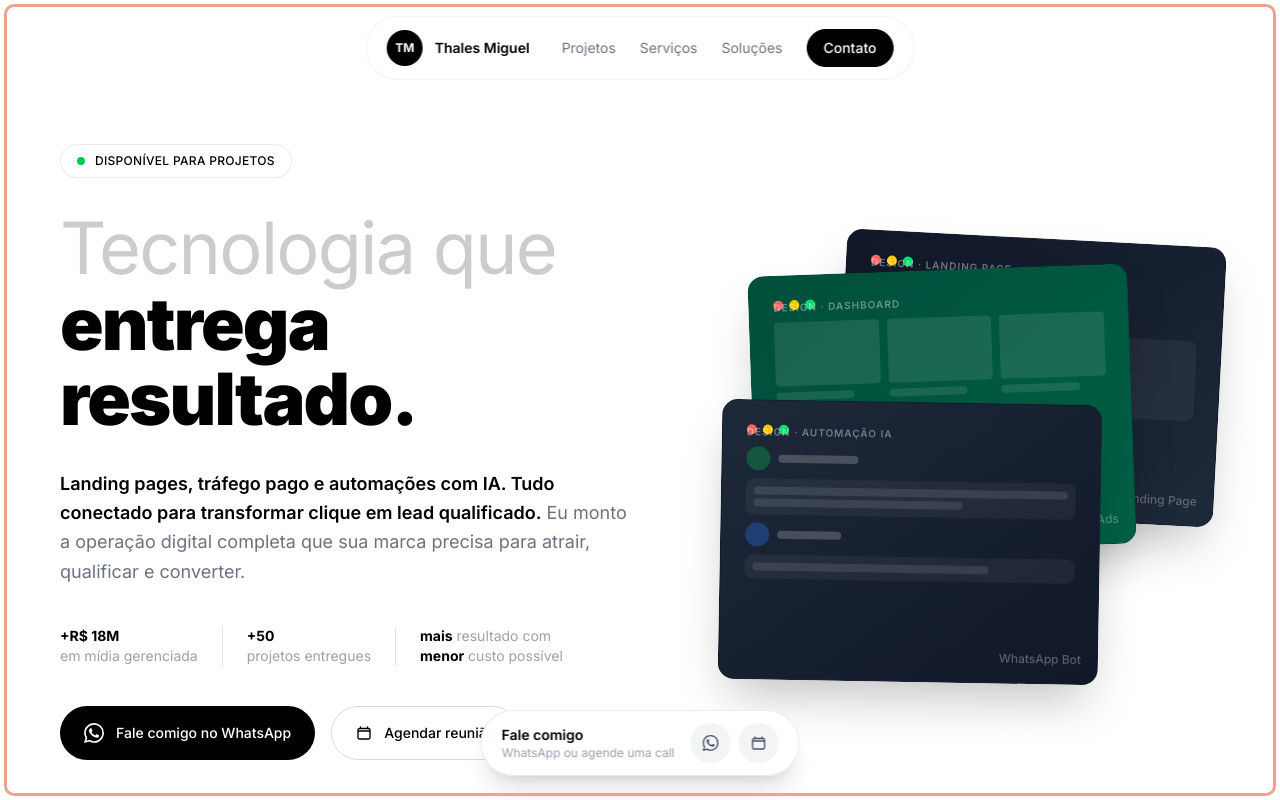
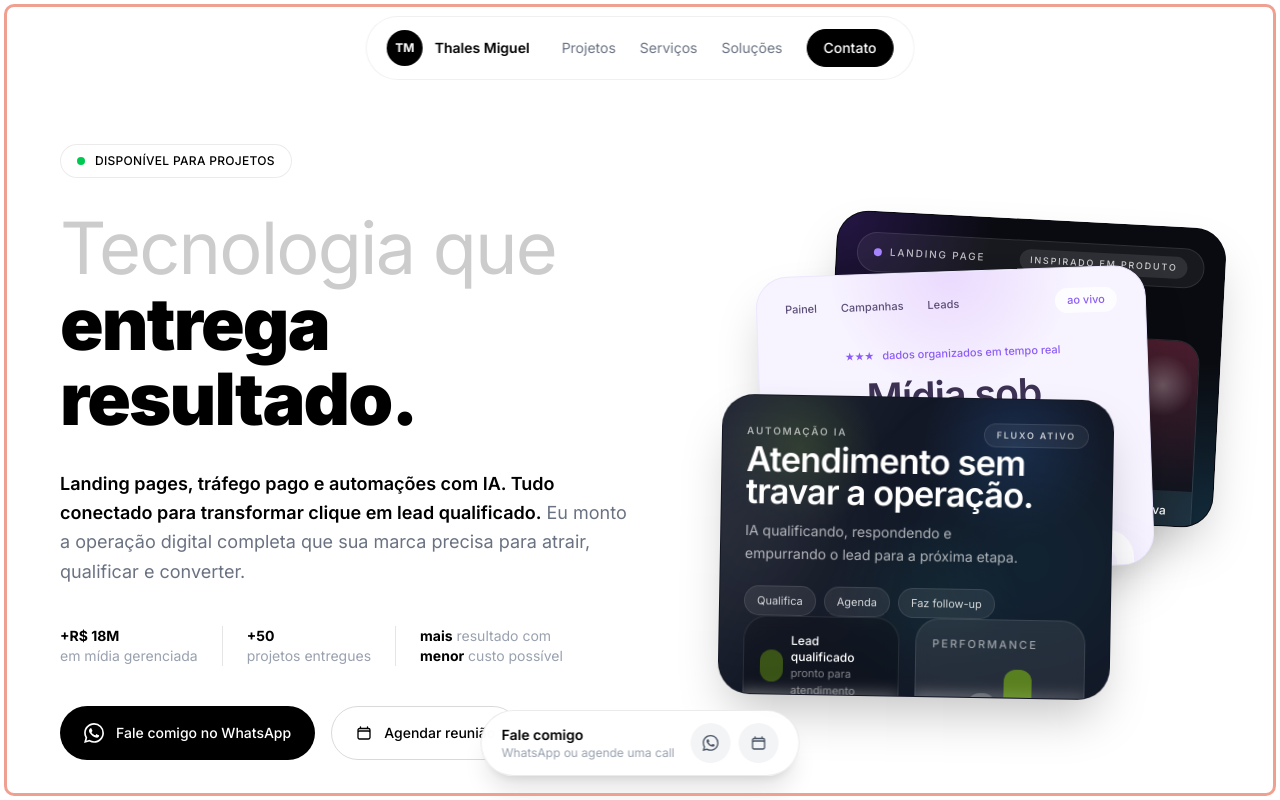
Before and after one commit to Rodriguestmo/portifolio, a Next.js app: page / in a window 1280 px wide. Shown: the top 800 px of the page. Built offline with nearby package versions, Linux system fonts and the light colour scheme.

Commit message:
refine hero preview cards

```diff
--- a/app/components/Hero.tsx
+++ b/app/components/Hero.tsx
@@ -99,30 +99,62 @@ export default function Hero() {
 
           {/* Right — Project Mockups Stack */}
           <div className="relative hidden lg:block">
-            <div className="relative h-[460px]">
+            <div className="relative h-[490px]">
               {/* Card 1 - back */}
               <motion.div
                 initial={false}
                 animate={{ opacity: 1, x: 0, rotate: 3 }}
                 transition={{ type: "spring", damping: 25, stiffness: 180, delay: 0.4 }}
-                className="absolute top-4 right-0 h-[280px] w-[380px] overflow-hidden rounded-2xl border border-black/8 bg-gradient-to-br from-gray-900 to-gray-800 p-6 shadow-2xl"
+                className="absolute top-3 right-0 h-[300px] w-[390px] overflow-hidden rounded-[2rem] border border-black/8 bg-[#0a0b11] p-5 shadow-2xl"
               >
-                <div className="mb-3 flex gap-1.5">
-                  <div className="h-2.5 w-2.5 rounded-full bg-red-400" />
-                  <div className="h-2.5 w-2.5 rounded-full bg-yellow-400" />
-                  <div className="h-2.5 w-2.5 rounded-full bg-green-400" />
+                <div className="absolute inset-0 bg-[radial-gradient(circle_at_top_left,rgba(124,58,237,0.24),transparent_32%),radial-gradient(circle_at_bottom_right,rgba(56,189,248,0.18),transparent_34%)]" />
+                <div className="relative flex items-center justify-between rounded-full border border-white/10 bg-white/6 px-4 py-2 text-[10px] font-medium tracking-[0.18em] text-white/70 uppercase">
+                  <div className="flex items-center gap-2">
+                    <span className="h-2 w-2 rounded-full bg-violet-400" />
+                    Landing page
                   </div>
-                <div className="space-y-2">
-                  <div className="h-3 w-3/4 rounded bg-white/10" />
-                  <div className="h-3 w-1/2 rounded bg-white/10" />
-                  <div className="mt-4 h-20 rounded-lg bg-white/5" />
-                  <div className="h-3 w-2/3 rounded bg-white/10" />
+                  <span className="rounded-full bg-white/10 px-2.5 py-1 text-[9px] text-white/75">
+                    Inspirado em produto
+                  </span>
                 </div>
-                <div className="absolute top-6 left-6 text-[10px] font-semibold tracking-widest text-white/40 uppercase">
-                  Design · Landing Page
+
+                <div className="relative mt-5 grid grid-cols-[1fr_0.88fr] gap-4">
+                  <div>
+                    <span className="inline-flex rounded-full border border-white/10 bg-white/5 px-3 py-1 text-[10px] font-medium text-white/70">
+                      Oferta clara + CTA forte
+                    </span>
+                    <p className="mt-4 max-w-[12ch] text-[2rem] leading-[0.96] font-semibold tracking-tight text-white">
+                      Páginas feitas para vender.
+                    </p>
+                    <p className="mt-3 max-w-[18ch] text-sm leading-relaxed text-white/60">
+                      Estrutura comercial, prova e agenda pensadas para tráfego.
+                    </p>
+                    <div className="mt-5 flex gap-2">
+                      <span className="rounded-full bg-violet-500 px-3 py-2 text-[11px] font-medium text-white">
+                        Ver estrutura
+                      </span>
+                      <span className="rounded-full border border-white/12 px-3 py-2 text-[11px] font-medium text-white/72">
+                        Agendar
+                      </span>
                     </div>
-                <div className="absolute bottom-4 right-4 text-xs font-medium text-white/30">
-                  Landing Page
+                  </div>
+
+                  <div className="grid grid-cols-2 gap-3 pt-2">
+                    <div className="overflow-hidden rounded-[1.5rem] border border-white/8 bg-white/6">
+                      <div className="h-[150px] bg-[radial-gradient(circle_at_50%_35%,rgba(255,255,255,0.22),transparent_30%),linear-gradient(180deg,#263248_0%,#10141f_100%)]" />
+                      <div className="px-3 py-3">
+                        <p className="text-xs font-medium text-white">Oferta</p>
+                        <p className="mt-1 text-[11px] text-white/55">Headline e CTA</p>
+                      </div>
+                    </div>
+                    <div className="mt-6 overflow-hidden rounded-[1.5rem] border border-white/8 bg-white/6">
+                      <div className="h-[150px] bg-[radial-gradient(circle_at_50%_30%,rgba(255,255,255,0.26),transparent_28%),linear-gradient(180deg,#4a1d2d_0%,#12151f_100%)]" />
+                      <div className="px-3 py-3">
+                        <p className="text-xs font-medium text-white">Prova</p>
+                        <p className="mt-1 text-[11px] text-white/55">Autoridade visual</p>
+                      </div>
+                    </div>
+                  </div>
                 </div>
               </motion.div>
 
@@ -131,32 +163,70 @@ export default function Hero() {
                 initial={false}
                 animate={{ opacity: 1, x: 0, rotate: -2 }}
                 transition={{ type: "spring", damping: 25, stiffness: 180, delay: 0.55 }}
-                className="absolute top-12 left-8 h-[280px] w-[380px] overflow-hidden rounded-2xl border border-black/8 bg-gradient-to-br from-emerald-900 to-emerald-800 p-6 shadow-2xl"
+                className="absolute top-16 left-10 h-[300px] w-[390px] overflow-hidden rounded-[2rem] border border-[#ece7ff] bg-[#f7f3ff] p-5 shadow-2xl"
               >
-                <div className="mb-3 flex gap-1.5">
-                  <div className="h-2.5 w-2.5 rounded-full bg-red-400" />
-                  <div className="h-2.5 w-2.5 rounded-full bg-yellow-400" />
-                  <div className="h-2.5 w-2.5 rounded-full bg-green-400" />
+                <div className="absolute inset-0 bg-[radial-gradient(circle_at_top_center,rgba(168,85,247,0.16),transparent_34%),radial-gradient(circle_at_bottom_left,rgba(59,130,246,0.14),transparent_40%)]" />
+                <div className="relative flex items-center justify-between px-2 text-[11px] font-medium text-[#5b4e77]">
+                  <div className="flex gap-6">
+                    <span>Painel</span>
+                    <span>Campanhas</span>
+                    <span>Leads</span>
                   </div>
-                <div className="absolute top-6 left-6 text-[10px] font-semibold tracking-widest text-white/40 uppercase">
-                  Design · Dashboard
+                  <span className="rounded-full bg-white/80 px-3 py-1 text-[#8b5cf6]">
+                    ao vivo
+                  </span>
                 </div>
-                <div className="grid grid-cols-3 gap-2">
-                  <div className="space-y-1.5">
-                    <div className="h-16 rounded bg-white/10" />
-                    <div className="h-2 w-3/4 rounded bg-white/10" />
+
+                <div className="relative mt-7 text-center">
+                  <div className="flex items-center justify-center gap-2 text-[11px] font-medium text-[#8b5cf6]">
+                    <span>★★★</span>
+                    <span>dados organizados em tempo real</span>
                   </div>
-                  <div className="space-y-1.5">
-                    <div className="h-16 rounded bg-white/10" />
-                    <div className="h-2 w-3/4 rounded bg-white/10" />
+                  <p className="mx-auto mt-4 max-w-[10ch] text-[2.45rem] leading-[0.92] font-semibold tracking-tight text-[#3c3153]">
+                    Mídia sob controle.
+                  </p>
+                  <p className="mx-auto mt-3 max-w-[24ch] text-sm leading-relaxed text-[#8b82a0]">
+                    Dashboard, leitura de funil e operação guiada por dados.
+                  </p>
                 </div>
-                  <div className="space-y-1.5">
-                    <div className="h-16 rounded bg-white/10" />
-                    <div className="h-2 w-3/4 rounded bg-white/10" />
+
+                <div className="relative mt-7 overflow-hidden rounded-[1.7rem] border border-white/80 bg-white/75 p-4 shadow-[0_22px_50px_rgba(157,120,255,0.14)] backdrop-blur">
+                  <div className="grid grid-cols-[70px_1fr] gap-4">
+                    <div className="rounded-[1.2rem] bg-[#f4f0ff] p-3">
+                      <div className="h-4 w-9 rounded bg-[#ddd3ff]" />
+                      <div className="mt-3 space-y-2">
+                        <div className="h-2 w-full rounded bg-[#e7defd]" />
+                        <div className="h-2 w-4/5 rounded bg-[#e7defd]" />
+                        <div className="h-2 w-3/5 rounded bg-[#e7defd]" />
                       </div>
                     </div>
-                <div className="absolute bottom-4 right-4 text-xs font-medium text-white/30">
-                  Dashboard Ads
+                    <div>
+                      <div className="grid grid-cols-3 gap-2">
+                        <div className="rounded-2xl bg-[#f6f1ff] p-3">
+                          <div className="h-2 w-10 rounded bg-[#c4b5fd]" />
+                          <div className="mt-3 h-11 rounded-xl bg-[#ddd6fe]" />
+                        </div>
+                        <div className="rounded-2xl bg-[#f8f5ff] p-3">
+                          <div className="h-2 w-10 rounded bg-[#c4b5fd]" />
+                          <div className="mt-3 h-11 rounded-xl bg-[#ede9fe]" />
+                        </div>
+                        <div className="rounded-2xl bg-[#f6f1ff] p-3">
+                          <div className="h-2 w-10 rounded bg-[#c4b5fd]" />
+                          <div className="mt-3 h-11 rounded-xl bg-[#ddd6fe]" />
+                        </div>
+                      </div>
+                      <div className="mt-3 rounded-[1.3rem] bg-[#faf7ff] p-3">
+                        <div className="h-2 w-24 rounded bg-[#d8ccff]" />
+                        <div className="mt-4 flex items-end gap-2">
+                          <div className="h-10 w-7 rounded-t-xl bg-[#ddd6fe]" />
+                          <div className="h-16 w-7 rounded-t-xl bg-[#c4b5fd]" />
+                          <div className="h-12 w-7 rounded-t-xl bg-[#a78bfa]" />
+                          <div className="h-20 w-7 rounded-t-xl bg-[#8b5cf6]" />
+                          <div className="h-14 w-7 rounded-t-xl bg-[#c4b5fd]" />
+                        </div>
+                      </div>
+                    </div>
+                  </div>
                 </div>
               </motion.div>
 
@@ -165,37 +235,71 @@ export default function Hero() {
                 initial={false}
                 animate={{ opacity: 1, x: 0, rotate: 1 }}
                 transition={{ type: "spring", damping: 25, stiffness: 180, delay: 0.7 }}
-                className="absolute bottom-0 left-0 h-[280px] w-[380px] overflow-hidden rounded-2xl border border-black/8 bg-gradient-to-br from-gray-800 to-gray-900 p-6 shadow-2xl"
+                className="absolute bottom-0 left-0 h-[300px] w-[392px] overflow-hidden rounded-[2rem] border border-black/8 bg-[#131826] shadow-2xl"
               >
-                <div className="mb-3 flex gap-1.5">
-                  <div className="h-2.5 w-2.5 rounded-full bg-red-400" />
-                  <div className="h-2.5 w-2.5 rounded-full bg-yellow-400" />
-                  <div className="h-2.5 w-2.5 rounded-full bg-green-400" />
+                <div className="absolute inset-0 bg-[radial-gradient(circle_at_20%_18%,rgba(163,230,53,0.18),transparent_20%),radial-gradient(circle_at_75%_16%,rgba(59,130,246,0.22),transparent_24%),radial-gradient(circle_at_52%_75%,rgba(45,212,191,0.18),transparent_34%)]" />
+                <div className="absolute inset-0 bg-[linear-gradient(120deg,rgba(255,255,255,0.08),transparent_35%),linear-gradient(180deg,rgba(19,24,38,0.12),rgba(19,24,38,0.88))]" />
+                <div className="absolute top-20 left-[-30px] h-32 w-32 rounded-full bg-white/12 blur-3xl" />
+                <div className="absolute bottom-14 right-0 h-40 w-40 rounded-full bg-cyan-400/10 blur-3xl" />
+
+                <div className="relative flex h-full flex-col justify-between p-6 text-white">
+                  <div className="flex items-center justify-between text-[10px] font-semibold tracking-[0.18em] text-white/60 uppercase">
+                    <span>Automação IA</span>
+                    <span className="rounded-full border border-white/10 bg-white/6 px-3 py-1 text-[9px] text-white/72">
+                      fluxo ativo
+                    </span>
                   </div>
-                <div className="absolute top-6 left-6 text-[10px] font-semibold tracking-widest text-white/40 uppercase">
-                  Design · Automação IA
-                </div>
-                <div className="flex gap-3">
-                  <div className="flex-1 space-y-2">
-                    <div className="flex items-center gap-2">
-                      <div className="h-6 w-6 rounded-full bg-green-500/30" />
-                      <div className="h-2 w-20 rounded bg-white/20" />
-                    </div>
-                    <div className="rounded-lg bg-white/5 p-2">
-                      <div className="h-2 w-full rounded bg-white/10" />
-                      <div className="mt-1 h-2 w-2/3 rounded bg-white/10" />
-                    </div>
-                    <div className="flex items-center gap-2">
-                      <div className="h-6 w-6 rounded-full bg-blue-500/30" />
-                      <div className="h-2 w-16 rounded bg-white/20" />
-                    </div>
-                    <div className="rounded-lg bg-white/5 p-2">
-                      <div className="h-2 w-3/4 rounded bg-white/10" />
+
+                  <div className="max-w-[18rem]">
+                    <p className="text-[2.15rem] leading-[0.94] font-semibold tracking-tight">
+                      Atendimento sem travar a operação.
+                    </p>
+                    <p className="mt-3 text-sm leading-relaxed text-white/66">
+                      IA qualificando, respondendo e empurrando o lead para a próxima etapa.
+                    </p>
+                    <div className="mt-5 flex flex-wrap gap-2">
+                      <span className="rounded-full border border-white/10 bg-white/8 px-3 py-1.5 text-[11px] text-white/80">
+                        Qualifica
+                      </span>
+                      <span className="rounded-full border border-white/10 bg-white/8 px-3 py-1.5 text-[11px] text-white/80">
+                        Agenda
+                      </span>
+                      <span className="rounded-full border border-white/10 bg-white/8 px-3 py-1.5 text-[11px] text-white/80">
+                        Faz follow-up
+                      </span>
                     </div>
                   </div>
+
+                  <div className="grid grid-cols-[1.05fr_0.85fr] gap-4">
+                    <div className="rounded-[1.5rem] border border-white/10 bg-black/20 p-4 backdrop-blur-sm">
+                      <div className="flex items-center gap-2">
+                        <div className="h-8 w-8 rounded-full bg-lime-400/30" />
+                        <div>
+                          <p className="text-xs font-medium text-white">Lead qualificado</p>
+                          <p className="text-[11px] text-white/48">pronto para atendimento</p>
                         </div>
-                <div className="absolute bottom-4 right-4 text-xs font-medium text-white/30">
-                  WhatsApp Bot
+                      </div>
+                      <div className="mt-4 space-y-2">
+                        <div className="h-2.5 w-full rounded-full bg-white/12" />
+                        <div className="h-2.5 w-4/5 rounded-full bg-white/10" />
+                        <div className="h-2.5 w-3/5 rounded-full bg-white/10" />
+                      </div>
+                    </div>
+                    <div className="rounded-[1.5rem] border border-white/10 bg-white/8 p-4 backdrop-blur-sm">
+                      <p className="text-[11px] font-medium uppercase tracking-[0.18em] text-white/55">
+                        Performance
+                      </p>
+                      <div className="mt-4 flex items-end gap-2">
+                        <div className="h-10 w-7 rounded-t-xl bg-white/18" />
+                        <div className="h-14 w-7 rounded-t-xl bg-white/22" />
+                        <div className="h-20 w-7 rounded-t-xl bg-lime-400/45" />
+                        <div className="h-12 w-7 rounded-t-xl bg-cyan-400/35" />
+                      </div>
+                      <p className="mt-4 text-xs leading-relaxed text-white/58">
+                        mais velocidade, menos atrito e melhor aproveitamento dos leads
+                      </p>
+                    </div>
+                  </div>
                 </div>
               </motion.div>
             </div>
```
Lines whose indentation alone changed are shown as unchanged.
